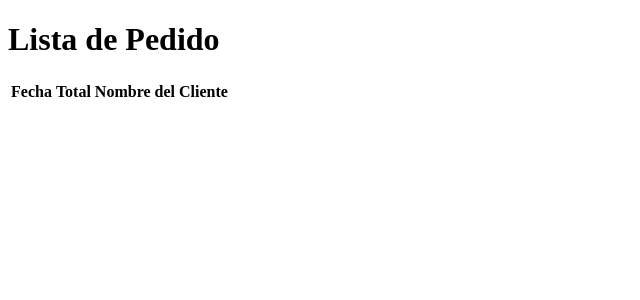
After one commit to moi27hi/computo3_semana16, a Django app: template practicas2/miproyecto/miapp/templates/pedidos.html in a window 1280 px wide. The commit adds this page. Shown: the top 300 px of the page, without its empty margins (0-640 px from the left). Run offline with Django 5.2, Linux system fonts and the light colour scheme; the template is opened without the code that fills it, so the values that code supplies are empty.

Commit message:
Ultimos cambios

```diff
--- a/practicas2/miproyecto/miapp/templates/base.html
+++ b/practicas2/miproyecto/miapp/templates/base.html
@@ -6,7 +6,8 @@
     <title>Document</title>
 </head>
 <body>
+    {%block body%}
 
 </body>
-{%block body%}{%endblock%}
+{%endblock%}
 </html>
--- /dev/null
+++ b/practicas2/miproyecto/miapp/templates/pedidos.html
@@ -0,0 +1,38 @@
+{%extends 'base.html'%}
+
+
+{%block body%}
+<!DOCTYPE html>
+<html lang="en">
+<head>
+    <meta charset="UTF-8">
+    <meta name="viewport" content="width=device-width, initial-scale=1.0">
+    <title>Document</title>
+</head>
+<body>
+    <h1> Lista de Pedido</h1>
+    <table>
+        <thread>
+            <tr>
+                <th>Fecha</th>
+                <th>Total</th>
+                <th>Nombre del Cliente</th>
+
+            </tr>
+            </thread>
+        <tbody>
+            {%for pedido in pedidos%}
+            <tr>
+                <td>{{pedido.fecha}}</td>
+                <td>{{pedido.total}}</td>
+                <td>{{Pedido.cliente.nombre}} {{Pedido.cliente.apellido}}</td>
+            </tr>
+            {%endfor%}
+        </tbody>
+    </table>
+
+</body>
+</html>
+
+
+{%endblock%}
--- a/practicas2/miproyecto/miapp/views.py
+++ b/practicas2/miproyecto/miapp/views.py
@@ -5,5 +5,9 @@ def listclientes(request):
     clientes = Cliente.objects.all()
     return render(request, "clientes.html", {"clientes": clientes})
 
+def listpedidos(request):
+    pedidos = Pedido.objects.all()
+    return render(request, "pedidos.html", {"pedidos": pedidos})
+
 
 # Create your views here.
--- a/practicas2/miproyecto/miproyecto/urls.py
+++ b/practicas2/miproyecto/miproyecto/urls.py
@@ -5,5 +5,6 @@ from miapp import views
 
 urlpatterns = [
     path('admin/', admin.site.urls),
-    path(' ',views.listclientes),
+    path('',views.listclientes),
+    path('',views.listpedidos),
 ]
```
